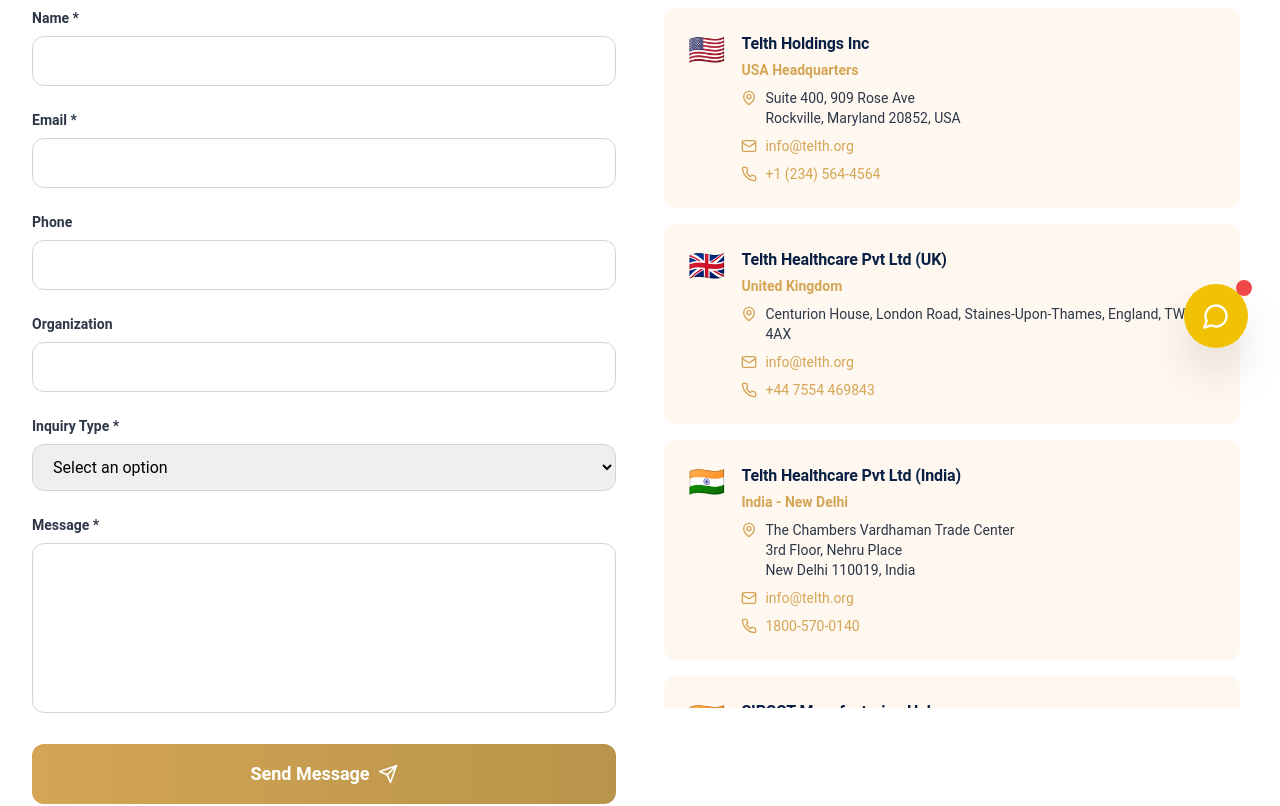
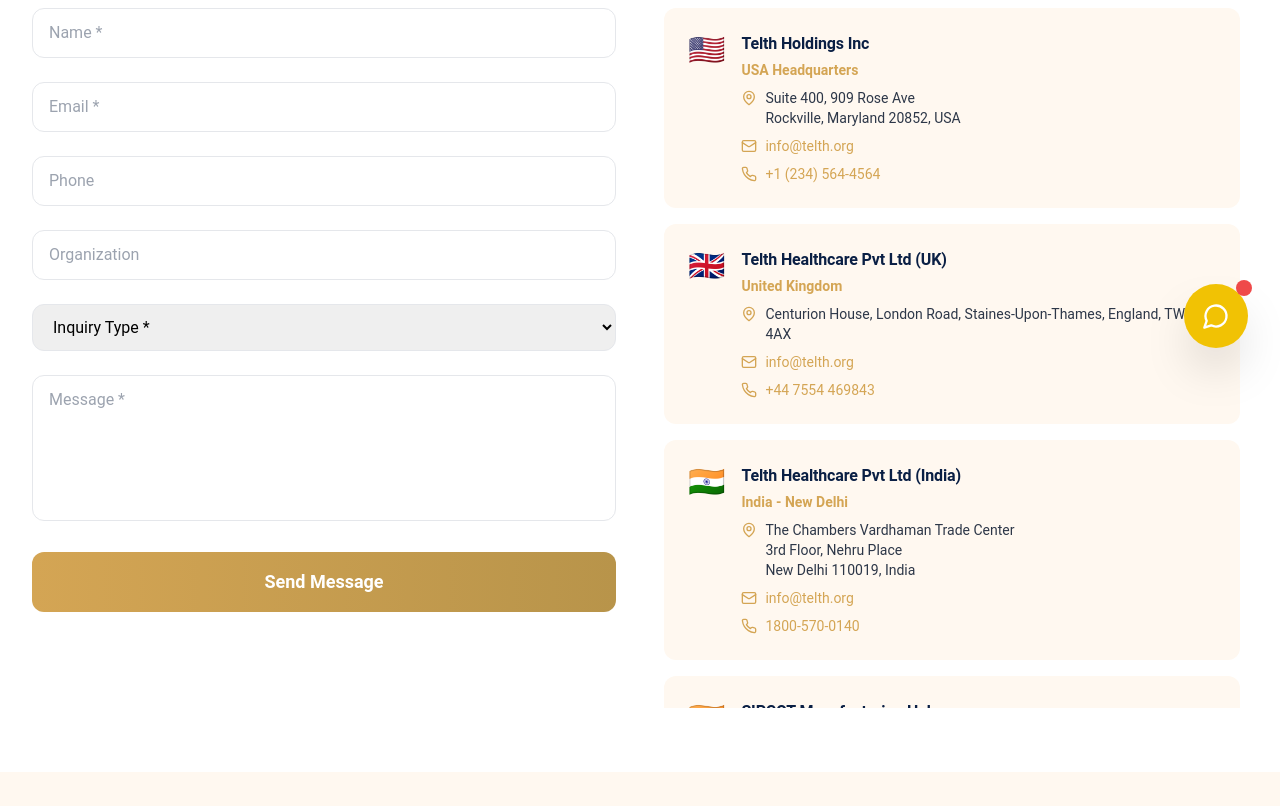
Before and after one commit to Telth-Healthcare/Telth-org, a React (Vite) app: page /contact in a window 1280 px wide. Shown: the part 420-1226 px from the top of the page. Built offline with nearby package versions, Linux system fonts and the light colour scheme.

Commit message:
update the contact and chatWidget from whatapp

```diff
--- a/src/components/ChatWidget.tsx
+++ b/src/components/ChatWidget.tsx
@@ -2,18 +2,23 @@
 
 export default function ChatWidget() {
   const handleClick = () => {
-    alert(
-      'Chat support coming soon! For immediate assistance, please email: info@telth.org'
-    );
+    const phoneNumber = '919514555210';
+    const message = 'Hello! I would like to know more about your services.';
+    const url = `https://wa.me/${phoneNumber}?text=${encodeURIComponent(message)}`;
+
+    window.open(url, '_blank');
   };
 
   return (
     <button
       onClick={handleClick}
       className="fixed bottom-8 right-8 w-16 h-16 bg-primary rounded-full flex items-center justify-center shadow-2xl hover:shadow-[#D4A554]/50 transition-all duration-300 transform hover:scale-110 z-50 group"
-      aria-label="Chat with us"
+      aria-label="Chat with us on WhatsApp"
     >
-      <MessageCircle className="text-white group-hover:scale-110 transition-transform" size={28} />
+      <MessageCircle
+        className="text-white group-hover:scale-110 transition-transform"
+        size={28}
+      />
       <span className="absolute -top-1 -right-1 w-4 h-4 bg-red-500 rounded-full animate-pulse" />
     </button>
   );
--- a/src/pages/Contact.tsx
+++ b/src/pages/Contact.tsx
@@ -88,6 +88,9 @@
 function ContactForm() {
   const ref = useRef(null);
   const isInView = useInView(ref, { once: true, margin: '-100px' });
+  const [submitted, setSubmitted] = useState(false);
+  const [loading, setLoading] = useState(false);
+
   const [formData, setFormData] = useState({
     name: '',
     email: '',
@@ -99,15 +102,21 @@
 
   const handleSubmit = async (e: React.FormEvent) => {
     e.preventDefault();
+    if (loading) return;
+
+    setLoading(true);
+
+    try {
       const fd = new FormData();
       fd.append("access_key", import.meta.env.VITE_WEB3FORMS_KEY);
       fd.append("first_name", formData.name);
       fd.append("email", formData.email);
       fd.append("phone", formData.phone);
-    fd.append("message", formData.message);
       fd.append("organization", formData.organization);
       fd.append("inquiryType", formData.inquiryType);
+      fd.append("message", formData.message);
       fd.append("subject", "New Contact Form Submission");
+      fd.append("source", "https://www.telth.org/");
       fd.append("botcheck", "");
 
       const response = await fetch("https://api.web3forms.com/submit", {
@@ -118,17 +127,15 @@
       const data = await response.json();
 
       if (data.success) {
-      toast.success("Message sent successfully! ");
-      setFormData({
-        name: '',
-        email: '',
-        phone: '',
-        organization: '',
-        inquiryType: '',
-        message: '',
-      });
+        toast.success("Message sent successfully!");
+        setSubmitted(true);
       } else {
-      toast.error(data.message || "Something went wrong. Please try again.");
+        toast.error(data.message || "Something went wrong.");
+      }
+    } catch (err) {
+      toast.error("Network error. Please try again later.");
+    } finally {
+      setLoading(false);
     }
   };
 
@@ -145,107 +152,101 @@
     <section ref={ref} className="py-16 bg-white">
       <div className="max-w-7xl mx-auto px-4 sm:px-6 lg:px-8">
         <div className="grid lg:grid-cols-2 gap-12">
+
+          {/* LEFT SIDE */}
           <motion.div
             initial={{ opacity: 0, x: -30 }}
             animate={isInView ? { opacity: 1, x: 0 } : {}}
             transition={{ duration: 0.8 }}
           >
-            <h2 className="text-3xl font-bold text-[#0A1F44] mb-6">Send Us a Message</h2>
+            <h2 className="text-3xl font-bold text-[#0A1F44] mb-6">
+              {submitted ? "Thank You!" : "Send Us a Message"}
+            </h2>
+
+            {submitted ? (
+              <div className="bg-green-50 border border-green-200 rounded-xl p-6">
+                <h3 className="text-xl font-semibold text-green-800 mb-2">
+                   Message Sent Successfully
+                </h3>
+                <p className="text-green-700">
+                  Thank you for reaching out to Telth.
+                  Our team will review your message and get back to you shortly.
+                </p>
+              </div>
+            ) : (
               <form onSubmit={handleSubmit} className="space-y-6">
-              <div>
-                <label className="block text-sm font-semibold text-[#2D3748] mb-2">
-                  Name *
-                </label>
                 <input
                   type="text"
                   name="name"
+                  placeholder="Name *"
                   value={formData.name}
                   onChange={handleChange}
                   required
-                  className="w-full px-4 py-3 border border-gray-300 rounded-lg focus:ring-2 focus:ring-[#D4A554] focus:border-transparent transition-all"
+                  className="w-full px-4 py-3 border rounded-lg"
                 />
-              </div>
 
-              <div>
-                <label className="block text-sm font-semibold text-[#2D3748] mb-2">
-                  Email *
-                </label>
                 <input
                   type="email"
                   name="email"
+                  placeholder="Email *"
                   value={formData.email}
                   onChange={handleChange}
                   required
-                  className="w-full px-4 py-3 border border-gray-300 rounded-lg focus:ring-2 focus:ring-[#D4A554] focus:border-transparent transition-all"
+                  className="w-full px-4 py-3 border rounded-lg"
                 />
-              </div>
 
-              <div>
-                <label className="block text-sm font-semibold text-[#2D3748] mb-2">Phone</label>
                 <input
                   type="tel"
                   name="phone"
+                  placeholder="Phone"
                   value={formData.phone}
                   onChange={handleChange}
-                  className="w-full px-4 py-3 border border-gray-300 rounded-lg focus:ring-2 focus:ring-[#D4A554] focus:border-transparent transition-all"
+                  className="w-full px-4 py-3 border rounded-lg"
                 />
-              </div>
 
-              <div>
-                <label className="block text-sm font-semibold text-[#2D3748] mb-2">
-                  Organization
-                </label>
                 <input
                   type="text"
                   name="organization"
+                  placeholder="Organization"
                   value={formData.organization}
                   onChange={handleChange}
-                  className="w-full px-4 py-3 border border-gray-300 rounded-lg focus:ring-2 focus:ring-[#D4A554] focus:border-transparent transition-all"
+                  className="w-full px-4 py-3 border rounded-lg"
                 />
-              </div>
 
-              <div>
-                <label className="block text-sm font-semibold text-[#2D3748] mb-2">
-                  Inquiry Type *
-                </label>
                 <select
                   name="inquiryType"
                   value={formData.inquiryType}
                   onChange={handleChange}
                   required
-                  className="w-full px-4 py-3 border border-gray-300 rounded-lg focus:ring-2 focus:ring-[#D4A554] focus:border-transparent transition-all"
+                  className="w-full px-4 py-3 border rounded-lg"
                 >
-                  <option value="">Select an option</option>
+                  <option value="">Inquiry Type *</option>
                   <option value="investor">Investor Relations</option>
-                  <option value="partnership">Partnership Opportunities</option>
-                  <option value="franchise">Franchise Inquiry</option>
-                  <option value="media">Media & Press</option>
-                  <option value="general">General Inquiry</option>
+                  <option value="partnership">Partnership</option>
+                  <option value="franchise">Franchise</option>
+                  <option value="media">Media</option>
+                  <option value="general">General</option>
                 </select>
-              </div>
 
-              <div>
-                <label className="block text-sm font-semibold text-[#2D3748] mb-2">
-                  Message *
-                </label>
                 <textarea
                   name="message"
+                  rows={5}
+                  placeholder="Message *"
                   value={formData.message}
                   onChange={handleChange}
                   required
-                  rows={6}
-                  className="w-full px-4 py-3 border border-gray-300 rounded-lg focus:ring-2 focus:ring-[#D4A554] focus:border-transparent transition-all resize-none"
+                  className="w-full px-4 py-3 border rounded-lg resize-none"
                 />
-              </div>
 
                 <button
                   type="submit"
-                className="w-full bg-gradient-to-r from-[#D4A554] to-[#B8944A] text-white px-8 py-4 rounded-lg font-semibold text-lg hover:shadow-xl hover:shadow-[#D4A554]/30 transition-all duration-300 flex items-center justify-center space-x-2"
+                  disabled={loading}
+                  className="w-full bg-gradient-to-r from-[#D4A554] to-[#B8944A] text-white px-8 py-4 rounded-lg font-semibold text-lg disabled:opacity-50"
                 >
-                <span>Send Message</span>
-                <Send size={20} />
+                  {loading ? "Sending..." : "Send Message"}
                 </button>
               </form>
+            )}
           </motion.div>
 
           <motion.div
```
Lines whose indentation alone changed are shown as unchanged.
